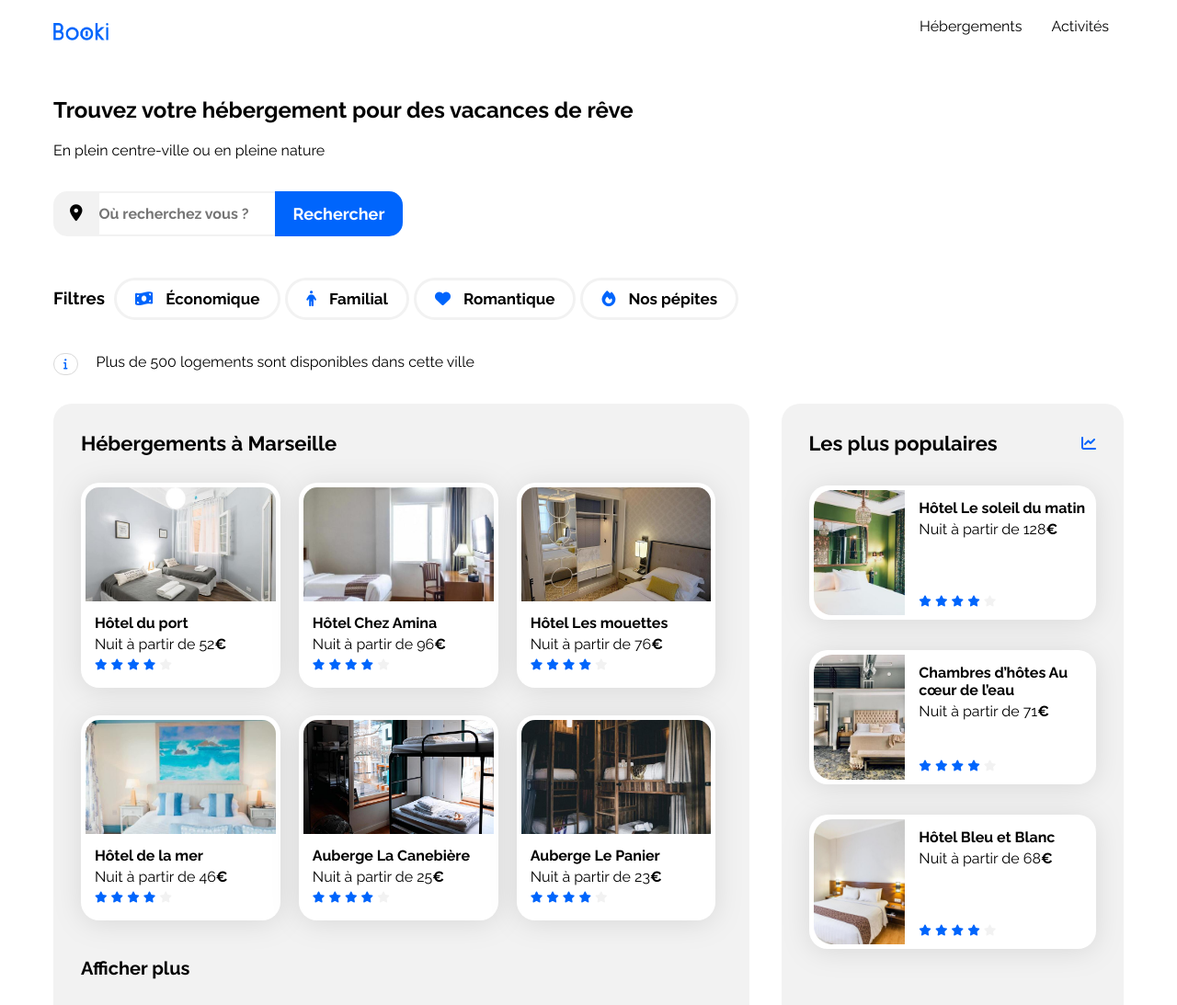
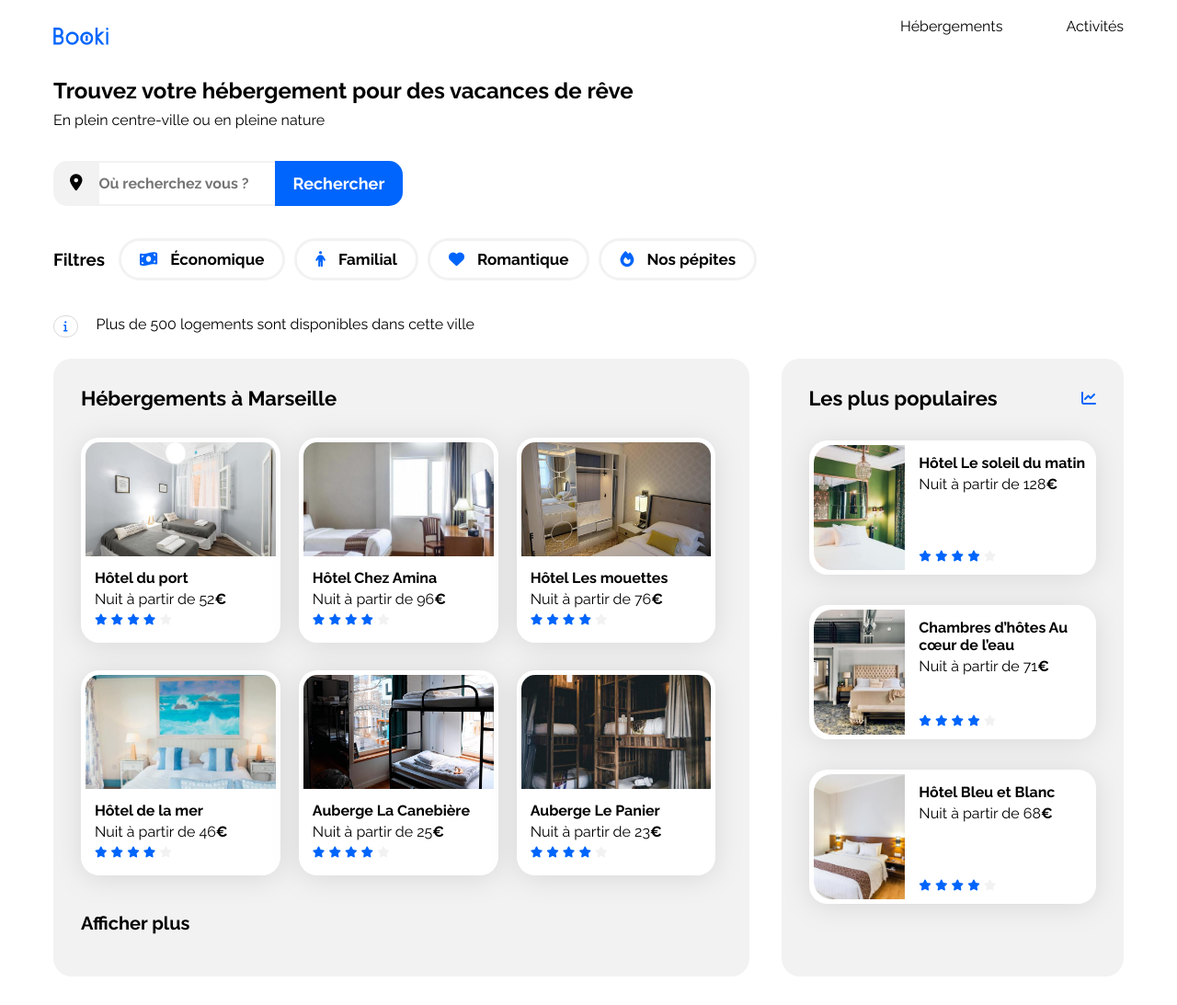
Before and after one commit to Younes-Charguioui/booki_website_charguioui_younes, a plain HTML site: page index.html in a window 1280 px wide. Shown: the top 1093 px of the page at 92% size. Drawn offline with Linux system fonts and the light colour scheme.

Commit message:
Revu des margins desktop
Revu global des margins de la version desktop

```diff
--- a/css/style.css
+++ b/css/style.css
@@ -17,6 +17,7 @@
 
 body {
     display: flex;
+    flex-direction: column;
     justify-content: center;
 }
 
@@ -25,6 +26,9 @@ body {
     width: 100%;
     max-width: 1440px;
     padding: 0 50px;
+    margin-right: auto;
+    margin-left: auto;
+
     box-sizing: border-box;
 }
 
@@ -74,13 +78,24 @@ body {
 
 /****** Barre de navigation ***********/
 
-.nav-img{
+header {
+    width: 100%;
+    background-color: white;
+    margin-bottom: 30px;
+}
+
+.nav-img {
+    height: 100%
+}
+
+.nav-img img {
     height: 19px;
-    margin-top: 25px;
+    margin-top: 30px;
 }
-.navbar{
+
+.navbar {
     display: flex;
-    margin-bottom: 35px;
+    height: fit-content;
 }
 
 .navbar ul{
@@ -89,6 +104,9 @@ body {
     display: flex;
     justify-content: flex-end;
     width: 100%;
+    block-size: auto;
+    padding: 0px;
+    margin: 0px;
 }
 
 .navbar li {
@@ -98,7 +116,9 @@ body {
 .navbar a {
     text-decoration: none;
     color: black;
-    padding: 16px;
+    padding: 16px 0px;
+    margin: 0px;
+    margin-left: 69px;
     border-top-style: solid;
     border-top-color: white;
 }
@@ -106,6 +126,18 @@ body {
 .navbar a:hover {
     color: #0065FC;
     border-top-color: #0065FC;
+}
+
+/************** Double textes ***************/
+
+.double-textes h2, p{
+    padding: 0px;
+    margin: 0px;
+    margin-bottom: 8px;
+}
+
+.double-textes p {
+    margin-bottom: 35px;
 }
 
 /*********** Barre de recherche *************/
@@ -117,7 +149,8 @@ body {
     width: fit-content;
     height: 49px;
 
-    margin: 35px 0px 35px 0px;
+    margin: 0px;
+    margin-bottom: 35px;
 }
 
 .search-bar i {
@@ -141,7 +174,7 @@ body {
     color: white;
     border: none;
     font-size: 18px;
-    padding: 0px 20px 0px 20px;
+    padding: 0px 20px;
     border-radius: 0px 15px 15px 0px;
 }
 
@@ -158,12 +191,21 @@ body {
 .filtres{
     display: flex;
     align-items: center;
+    margin-bottom: 37.5px;
+}
+
+.filtres-text {
+    padding: 0px;
+    margin: 0px;
 }
 
 .categorie-section{
     list-style: none;
     display: flex;
-    padding: 10px;
+    padding: 0px;
+    margin: 0px;
+    margin-left: 15px;
+    gap: 10px;
 }
 
 .categorie{
@@ -171,8 +213,8 @@ body {
     border-radius: 25px;
     border-color: #F2F2F2;
     width: fit-content;
-    padding: 10px 20px 10px 20px;
-    margin: 0px 5px 0px 0px;
+    padding: 10px 20px;
+    margin: 0px;
 }
 
 .categorie i{
@@ -196,13 +238,14 @@ body {
 
 .logement-dispo {
     display: flex;
-    margin: 10px 0px 20px 0px;
+    margin: 0px;
+    margin-bottom: 20px;
 }
 
 .logement-dispo i{
     border: 1px solid #D9D9D9;
     height: fit-content;
-    padding: 5px 10px 5px 10px;
+    padding: 5px 10px;
     border-radius: 50px;
     margin-right: 20px;
     font-size: 12px;
@@ -223,7 +266,6 @@ body {
     padding: 30px;
     box-sizing: border-box;
 }
-
 
 .section-showmores {
     margin-top: 20px;
--- a/index.html
+++ b/index.html
@@ -20,8 +20,10 @@
         <!--  ******** Navbar ********* -->
         <header>
             <nav class="navbar">
-                <img src="images/logo/Booki.png" class="nav-img" alt="logo de la marque">
-                <ul >
+                <div class="nav-img">
+                    <img src="images/logo/Booki.png" alt="logo de la marque">
+                </div>
+                <ul>
                     <li>
                         <a href="#" class="nav-items">Hébergements</a>
                     </li>
@@ -31,11 +33,11 @@
                 </ul>
             </nav>
         </header>
-
         <!--  ******** Deux textes à la suite ********* -->
-        <h2 class="raleway-700">Trouvez votre hébergement pour des vacances de rêve</h2>
-        <p class="raleway-400">En plein centre-ville ou en pleine nature</p>
-
+        <div class="double-textes">
+            <h2 class="raleway-700">Trouvez votre hébergement pour des vacances de rêve</h2>
+            <p class="raleway-400">En plein centre-ville ou en pleine nature</p>
+        </div>
         <!--  ******** Barre de recherche ********* -->
         <form method="get">
             <div class="search-bar">
```
